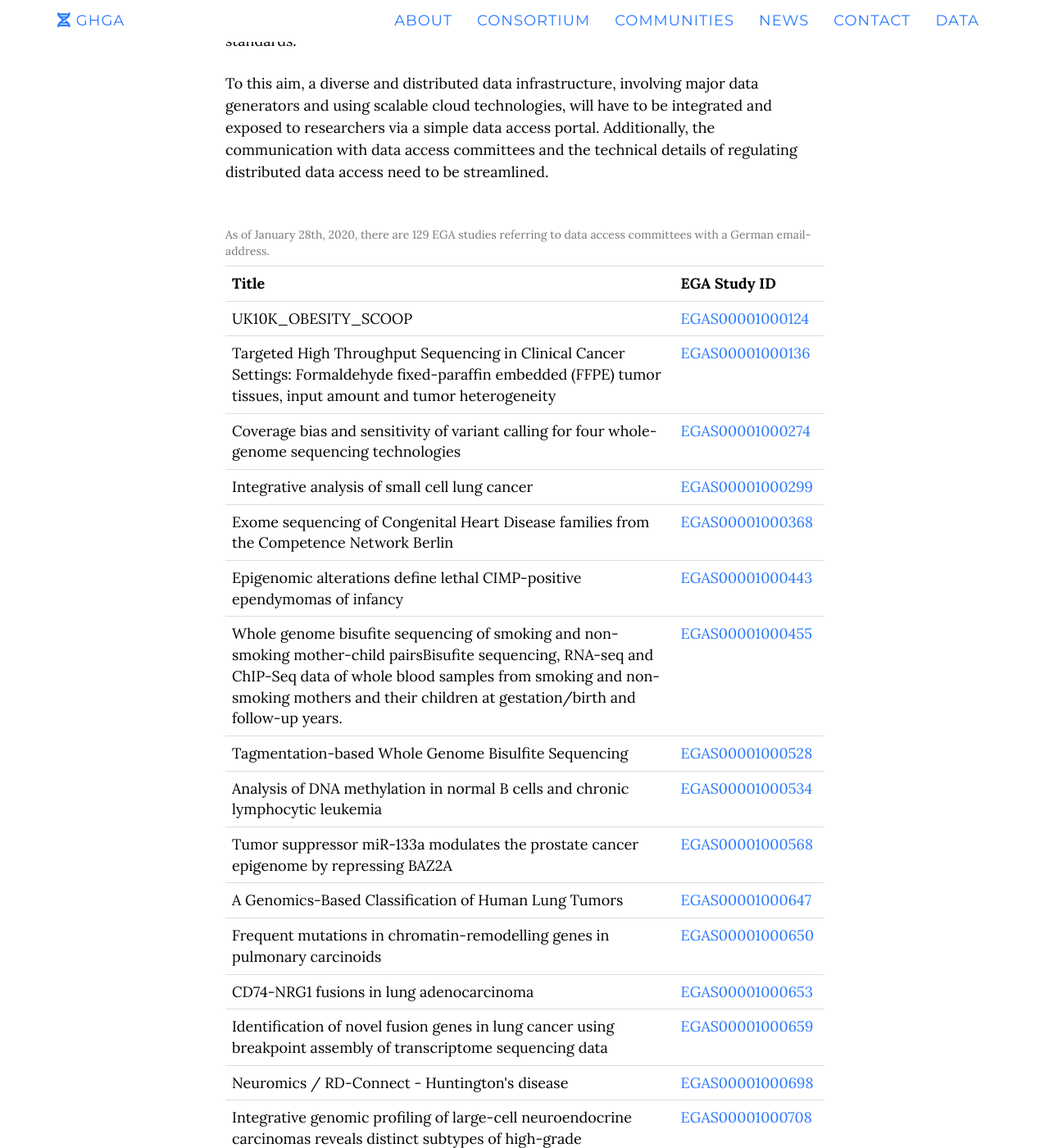
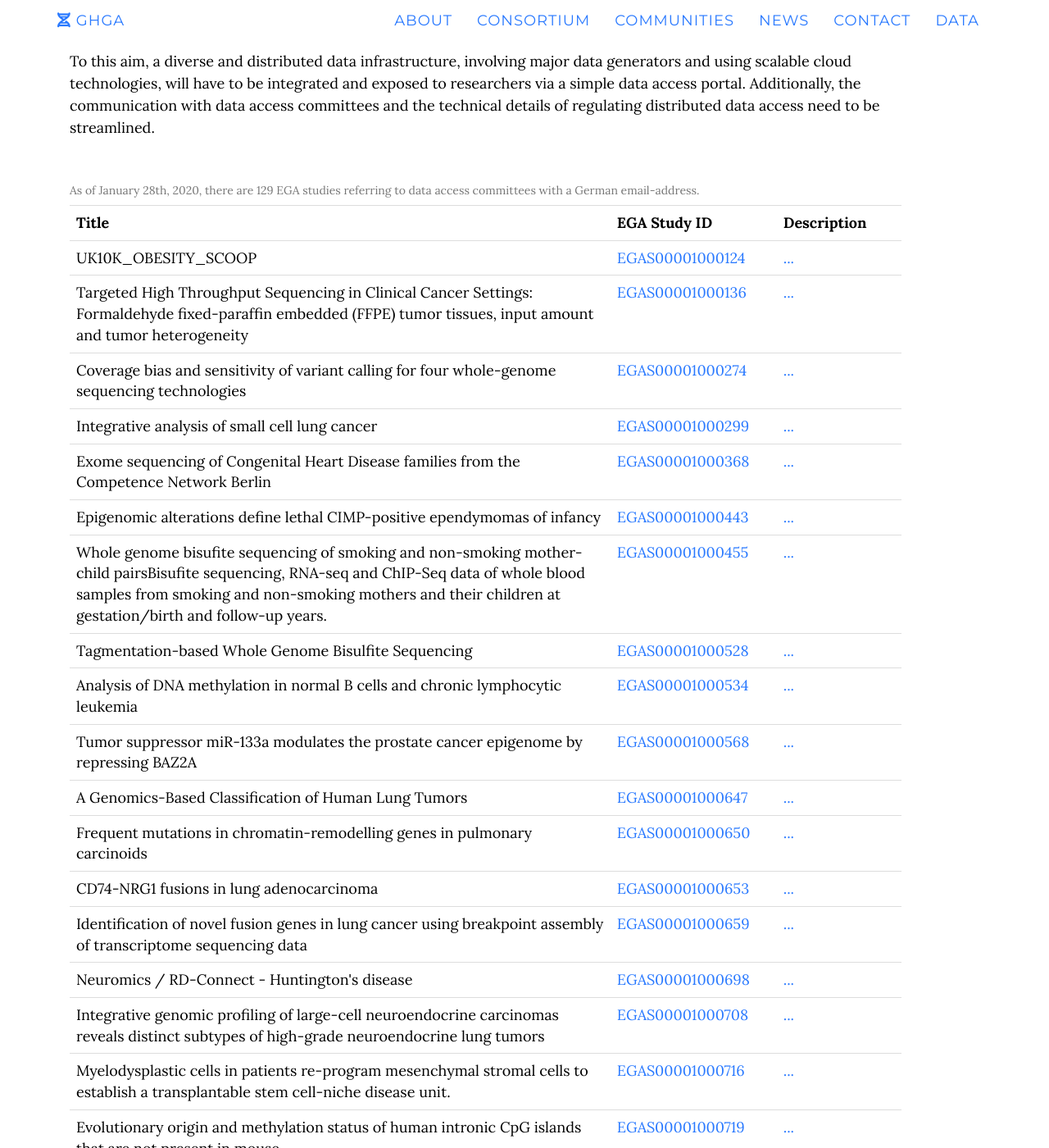
Before and after one commit to ghga-de/online, a Jekyll site: the page built from data.html, in a window 1280 px wide and 1400 px high, scrolled down 313 px. Shown: the whole window at 82% size. Built offline with Jekyll 4.4.1, drawn with Linux system fonts in a browser that asks for light colours; nearby versions of some CDN libraries; some of the changed text lies outside the part shown.

Commit message:
Added collablible study description.

```diff
--- a/_includes/data/data.html
+++ b/_includes/data/data.html
@@ -1,7 +1,7 @@
     <!-- Data Section -->
-    <section id="studies" class="content-section text-center">
+    <section id="data" class="content-section text-center">
         <div class="container">
-            <div class="col-lg-8 col-lg-offset-2">
+            <div class="col-lg-11 col-lg-offset-0">
 
                 <h2>Data</h2>
 
@@ -18,17 +18,37 @@
                     and the technical details of regulating distributed data access need to be streamlined.
                 </p>
 
+                <script type="text/javascript">
+                    <!--
+                    function toggleVisibility(id) {
+                        var e = document.getElementById(id);
+                        if (e.style.display != 'none')
+                            e.style.display = 'none';
+                        else
+                            e.style.display = 'table-row';
+                    }
+                    //-->
+                </script>
+
                 <table class="table" style="table-layout:fixed" width="100%">
                     <caption>As of January 28th, 2020, there are {{ site.data.german_studies.size }} EGA studies referring to
                         data access committees with a German email-address.</caption>
                     <tr>
-                        <th width="75%">Title</th>
-                        <th>EGA Study ID</th>
+                        <th width="65%">Title</th>
+                        <th width="20%">EGA Study ID</th>
+                        <th width="15%">Description</th>
                     </tr>
+
                     {% for study in site.data.german_studies %}
                     <tr>
                         <td>{{ study.title }}</td>
                         <td><a href="https://ega-archive.org/studies/{{ study.egaStableId }}" target="_blank">{{ study.egaStableId }}</a></td>
+                        <td><a href="#" onclick="toggleVisibility('{{ study.egaStableId }}');">...</a></td>
+                    </tr>
+                    <tr id="{{ study.egaStableId }}" style="display:none;">
+                        <td colspan="3">
+                            {{ study.description }}
+                        </td>
                     </tr>
                     {% endfor %}
                 </table>
```
